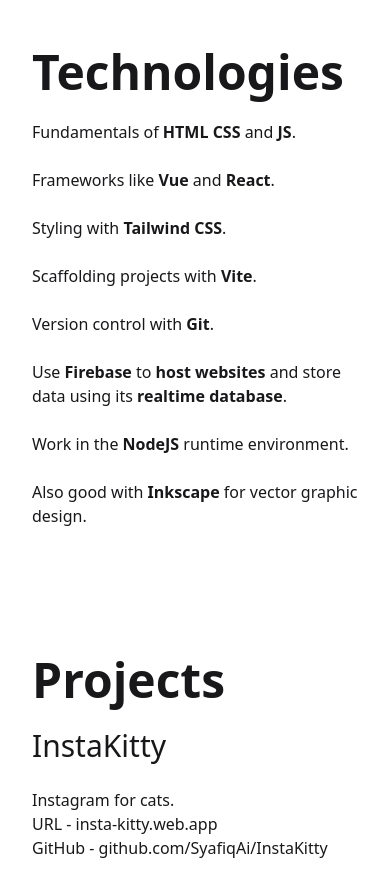
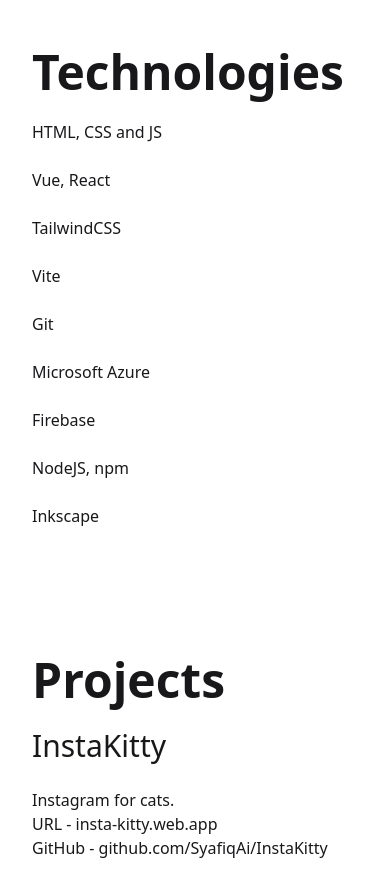
Before and after one commit to SyafiqAi/portfolio, a Vue app: page / in a window 390 px wide. Shown: the part 1720-2616 px from the top of the page. Built offline with nearby package versions, Linux system fonts and the light colour scheme.

Commit message:
disabled nonscrolling mobile navbar

```diff
--- a/src/components/MobileNavbar.vue
+++ b/src/components/MobileNavbar.vue
@@ -49,18 +49,18 @@
 // the page scrolls to the top.
 // we have to manually scroll to the current position
 // when adding and removing the class.
-const html = document.documentElement;
-let scrollTop;
-watch(navbarVisible, () => {
-    if(navbarVisible.value) {
-        scrollTop = html.scrollTop;
-        document.body.className = `disable-scrollbar`
-        document.body.style.top = `-${scrollTop}px`
-        // tailwind doesn't allow dynamic classnames
-        // so had to resort to inline style
-    } else {
-        document.body.className = ''
-        html.scrollTop = scrollTop;
-    }
-})
+// const html = document.documentElement;
+// let scrollTop;
+// watch(navbarVisible, () => {
+//     if(navbarVisible.value) {
+//         scrollTop = html.scrollTop;
+//         document.body.className = `disable-scrollbar`
+//         document.body.style.top = `-${scrollTop}px`
+//         // tailwind doesn't allow dynamic classnames
+//         // so had to resort to inline style
+//     } else {
+//         document.body.className = ''
+//         html.scrollTop = scrollTop;
+//     }
+// })
 </script>
--- a/src/sections/Technologies.vue
+++ b/src/sections/Technologies.vue
@@ -2,29 +2,31 @@
     <SectionTemplate title="Technologies">
         <ul class="*:mb-6">
             <li>
-                Fundamentals of <strong>HTML</strong> <strong>CSS</strong> and <strong>JS</strong>.
+                HTML, CSS and JS
             </li>
             <li>
-                Frameworks like <strong>Vue</strong> and <strong>React</strong>.
+                Vue, React
             </li>
             <li>
-                Styling with <strong>Tailwind CSS</strong>.
+                TailwindCSS
             </li>
             <li>
-                Scaffolding projects with <strong>Vite</strong>.
+                Vite
             </li>
             <li>
-                Version control with <strong>Git</strong>.
+                Git
             </li>
             <li>
-                Use <strong>Firebase</strong> to <strong>host websites</strong> and store data
-                using its <strong>realtime database</strong>.
+                Microsoft Azure
             </li>
             <li>
-                Work in the <strong>NodeJS</strong> runtime environment.
+                Firebase
             </li>
             <li>
-                Also good with <strong>Inkscape</strong> for vector graphic design.
+                NodeJS, npm
+            </li>
+            <li>
+                Inkscape
             </li>
         </ul>
     </SectionTemplate>
```
